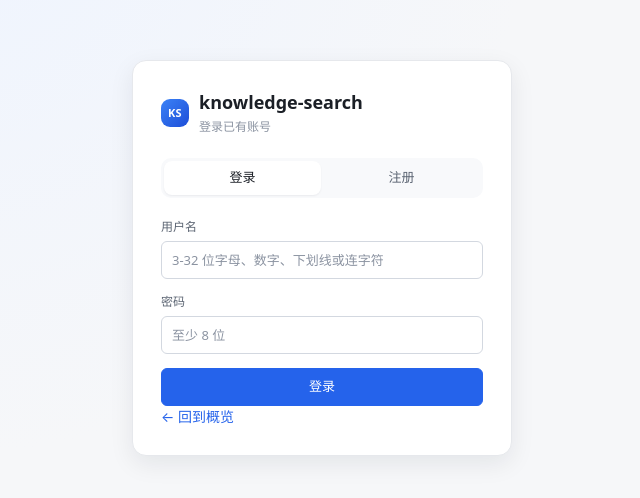
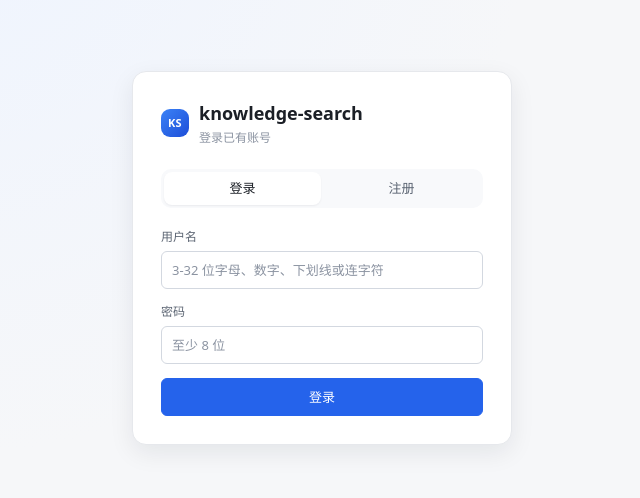
Before and after one commit to Aurora-Veil/knowledge-search, a React (Vite) app in the folder dashboard/: page /#/login in a window 1280 px wide. Shown: the part 142-640 px from the top of the page, without its empty margins (318-958 px from the left). Built offline with nearby package versions, Linux system fonts and the light colour scheme.

Commit message:
chore(dashboard): retire legacy entry points

```diff
--- a/dashboard/src/components/Sidebar.jsx
+++ b/dashboard/src/components/Sidebar.jsx
@@ -37,7 +37,7 @@ export default function Sidebar() {
       <div className="sidebar-bottom">
         <div className="sidebar-foot">
           <Link className="legacy-link" to="/oirf">
-            OIRF 检索（旧版）
+            OIRF 检索（已停用）
           </Link>
           <p className="sidebar-version">前端重构版</p>
         </div>
--- a/dashboard/src/pages/LoginPage.jsx
+++ b/dashboard/src/pages/LoginPage.jsx
@@ -1,5 +1,5 @@
 import { useEffect, useState } from "react";
-import { Link, useNavigate, useSearchParams } from "react-router-dom";
+import { useNavigate, useSearchParams } from "react-router-dom";
 import { useAuth } from "../auth/AuthContext.jsx";
 import { useToast } from "../components/Toast.jsx";
 import { getUsername, safeNext } from "../lib/auth.js";
@@ -182,10 +182,6 @@ export default function LoginPage() {
             {submitText}
           </button>
         </form>
-
-        <p className="login-foot">
-          <Link to="/">← 回到概览</Link>
-        </p>
       </div>
     </div>
   );
--- a/dashboard/src/pages/OirfPage.jsx
+++ b/dashboard/src/pages/OirfPage.jsx
@@ -5,8 +5,8 @@ export default function OirfPage() {
     <section className="card placeholder notice">
       <p className="placeholder-title">OIRF 检索已停止维护</p>
       <p className="placeholder-note">
-        现在的重点是报告检索。新界面不再提供对象检索和字段树，旧静态页面仍在
-        <code>/ui/oirf.html</code>，接口 <code>POST /api/v1/search</code> 也还保留。
+        现在的重点是报告检索，新界面不再提供对象检索和字段树。旧的对象检索页面已经移除，
+        接口 <code>POST /api/v1/search</code> 仍然保留。
       </p>
       <p className="placeholder-note">
         <Link to="/report">去报告检索 →</Link>
```
